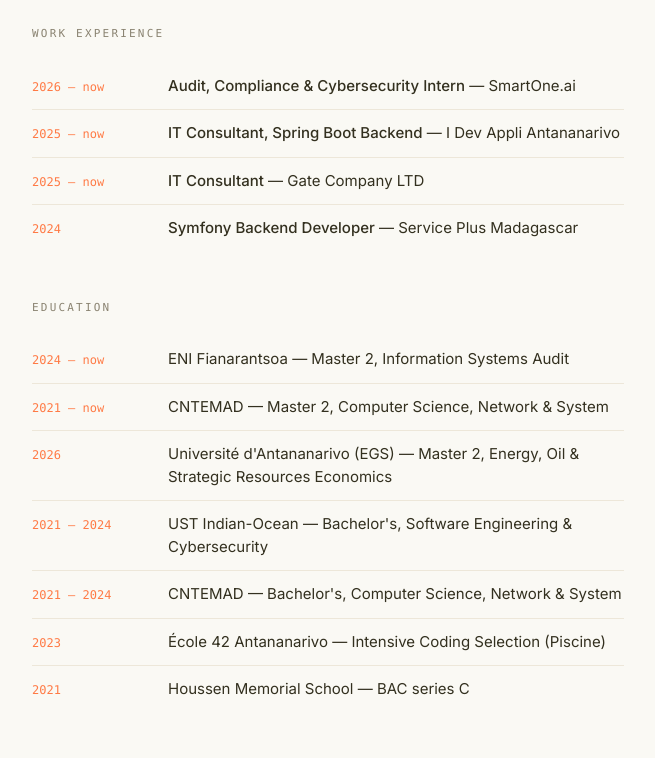
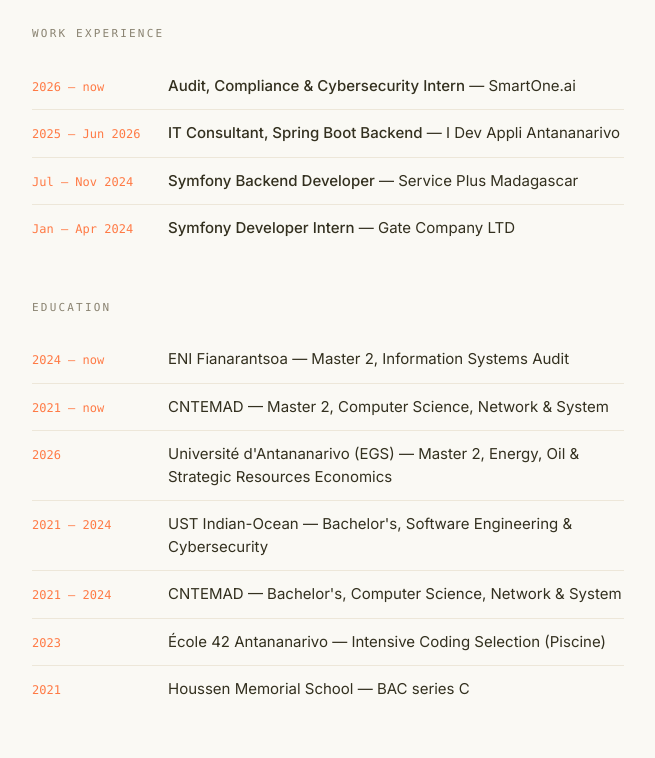
Before and after one commit to Marino2004/portfolio, a website: page index.html in a window 1280 px wide. Shown: the part 740-1498 px from the top of the page, without its empty margins (312-967 px from the left). Drawn offline with nearby package versions, Linux system fonts and the light colour scheme.

Commit message:
Update index.html

```diff
--- a/index.html
+++ b/index.html
@@ -93,7 +93,7 @@
                    class="text-white bg-[#1B1913] hover:bg-[#33301F] transition-colors rounded-md px-6 py-3 text-[14px] font-medium">
                     CLI Portfolio
                 </a>
-                <a href="https://drive.google.com/file/d/186lUReUnCTQOuhG9jP2yblHbYP83Jdha/view?usp=drivesdk"
+                <a href="https://drive.google.com/file/d/11Pgz4mkhvifkTqe66SxFrBvUbAQXi34v/view?usp=drivesdk"
                    class="text-[#1B1913] border border-[#1B1913]/25 hover:border-[#1B1913] transition-colors rounded-md px-6 py-3 text-[14px] font-medium">
                     Download CV
                 </a>
@@ -112,16 +112,16 @@
                     <p class="text-[15px] text-[#33301F]"><span class="font-medium">Audit, Compliance &amp; Cybersecurity Intern</span> — SmartOne.ai</p>
                 </div>
                 <div class="flex flex-col sm:flex-row sm:items-baseline gap-1 sm:gap-4 py-3 border-b border-[#EDE7D9]">
-                    <span class="font-mono text-[12px] text-[#FF7A45] shrink-0 w-[120px]">2025 — now</span>
+                    <span class="font-mono text-[12px] text-[#FF7A45] shrink-0 w-[120px]">2025 — Jun 2026</span>
                     <p class="text-[15px] text-[#33301F]"><span class="font-medium">IT Consultant, Spring Boot Backend</span> — I Dev Appli Antananarivo</p>
                 </div>
                 <div class="flex flex-col sm:flex-row sm:items-baseline gap-1 sm:gap-4 py-3 border-b border-[#EDE7D9]">
-                    <span class="font-mono text-[12px] text-[#FF7A45] shrink-0 w-[120px]">2025 — now</span>
-                    <p class="text-[15px] text-[#33301F]"><span class="font-medium">IT Consultant</span> — Gate Company LTD</p>
+                    <span class="font-mono text-[12px] text-[#FF7A45] shrink-0 w-[120px]">Jul — Nov 2024</span>
+                    <p class="text-[15px] text-[#33301F]"><span class="font-medium">Symfony Backend Developer</span> — Service Plus Madagascar</p>
                 </div>
                 <div class="flex flex-col sm:flex-row sm:items-baseline gap-1 sm:gap-4 py-3">
-                    <span class="font-mono text-[12px] text-[#FF7A45] shrink-0 w-[120px]">2024</span>
-                    <p class="text-[15px] text-[#33301F]"><span class="font-medium">Symfony Backend Developer</span> — Service Plus Madagascar</p>
+                    <span class="font-mono text-[12px] text-[#FF7A45] shrink-0 w-[120px]">Jan — Apr 2024</span>
+                    <p class="text-[15px] text-[#33301F]"><span class="font-medium">Symfony Developer Intern</span> — Gate Company LTD</p>
                 </div>
             </div>
         </section>
@@ -302,5 +302,3 @@
                 <li>
                     <a href="https://www.facebook.com/profile.php?id=10008496608551" class="text-[#8A8371] hover:text-[#FF7A45] transition-colors">
                         <i class="fab fa-facebook-f text-[18px]"></i>
-                    </a>
-                <
```
